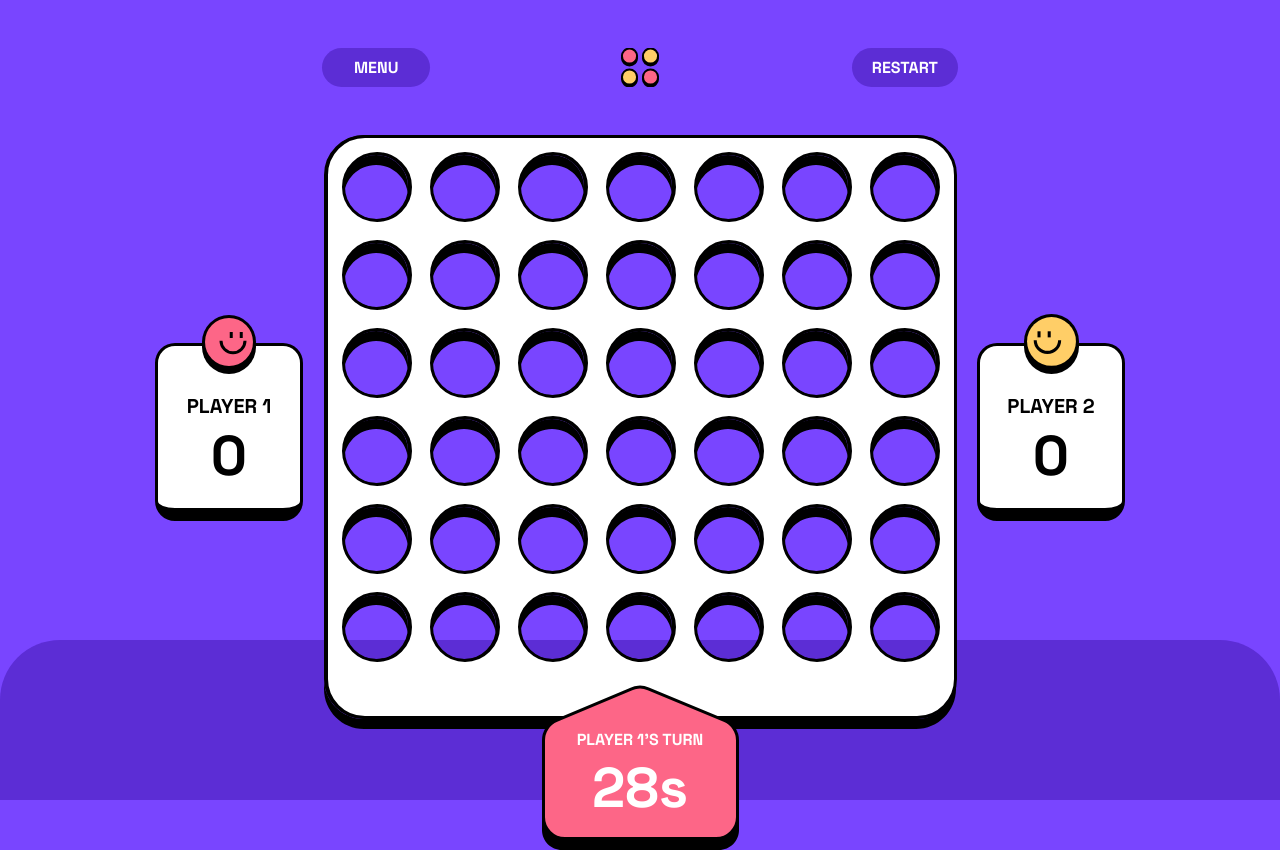
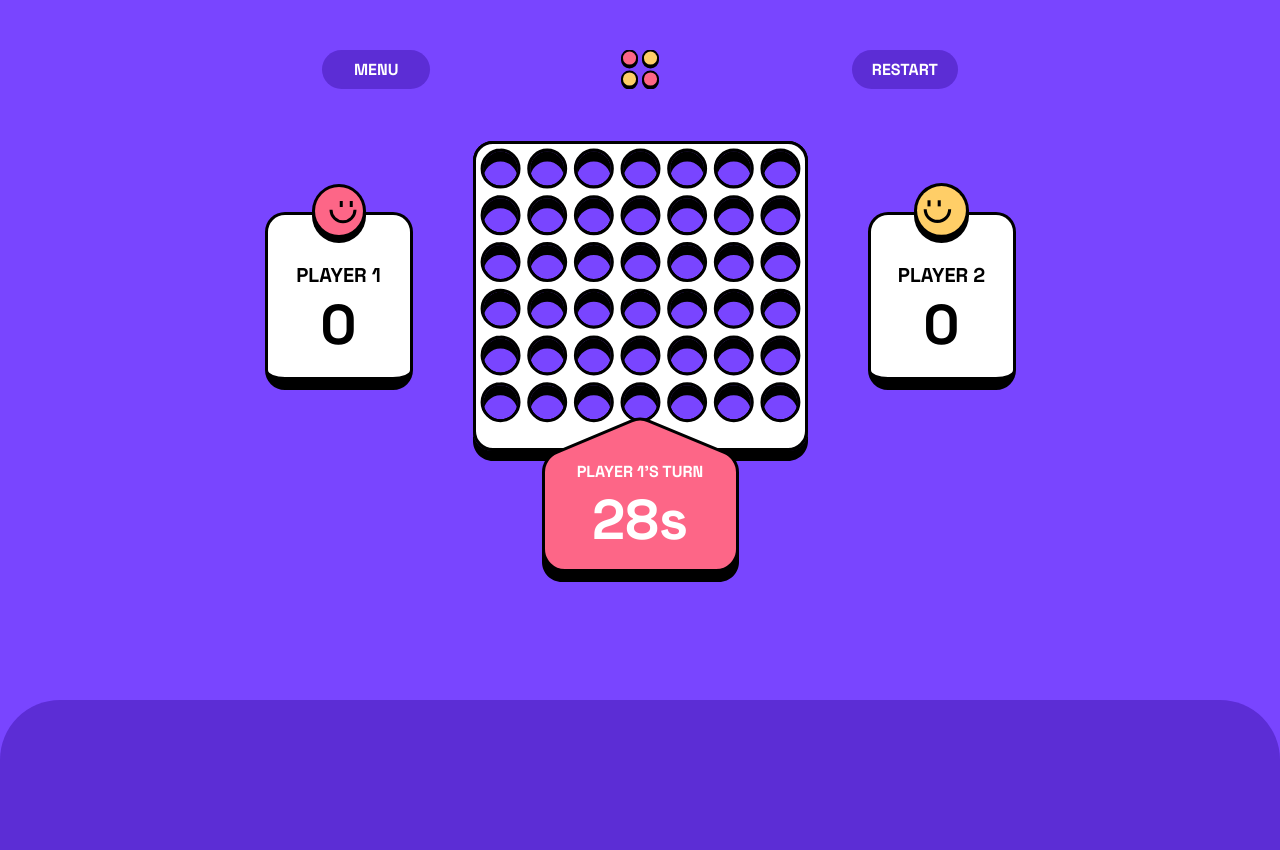
Before and after one commit to mgrevious/fem-connect-four-game, a React (Vite) app: page / in a window 1280 px wide. Both pictures are taken after a click on the button "PLAYER VS PLAYER". Built offline with nearby package versions, Linux system fonts and the light colour scheme.

Commit message:
Adjusted teh fixed background layer to be positioned via the distance from the topof the viewport.

```diff
--- a/src/features/game/components/Header/index.tsx
+++ b/src/features/game/components/Header/index.tsx
@@ -14,7 +14,7 @@
   return (
     <div>
       <nav
-        className={`${styles.menu} flex justify-between items-center mt-9 mb-6 lg:mt-12 lg:mb-10`}
+        className={`${styles.menu} flex justify-between items-center mt-9 mb-6 lg:mt-[50px] lg:mb-[44px]`}
       >
         <button
           onClick={() => {
--- a/src/features/game/components/Selector.tsx
+++ b/src/features/game/components/Selector.tsx
@@ -148,7 +148,7 @@
                 ></div>
 
                 <button
-                  className={`lg:opacity-0 ${
+                  className={`opacity-0 ${
                     !endGame && gridMap[selectedColumn].lastPosition !== 0
                       ? 'lg:hover:opacity-100'
                       : ''
--- a/src/features/game/components/display/WinnerDisplay.tsx
+++ b/src/features/game/components/display/WinnerDisplay.tsx
@@ -14,11 +14,11 @@
   const dispatch = useAppDispatch();
   const { gameWinner } = useAppSelector((state) => state.game);
   return (
-    <div className="w-full absolute -bottom-[139px] lg:-bottom-[139px] flex justify-center items-center z-20">
+    <div className="w-full absolute -bottom-[143px] lg:-bottom-[118px] flex justify-center items-center z-20">
       <div
-        className={`w-[291px] h-[196px] bg-white ${appStyles.borderNoHover} rounded-[20px] flex flex-col items-center py-5`}
+        className={`w-[291px] bg-white ${appStyles.borderNoHover} rounded-[20px] flex flex-col items-center pt-[19px] pb-[17px]`}
       >
-        <p className="text-center mb-1 font-bold uppercase text-base">
+        <p className="text-center font-bold uppercase text-base">
           player {gameWinner === PlayerName.PLAYER_ONE ? '1' : '2'}
         </p>{' '}
         <p className="text-center text-[56px] leading-[56px] mb-2 uppercase font-bold">
--- a/src/features/game/components/display/display.module.css
+++ b/src/features/game/components/display/display.module.css
@@ -2,12 +2,16 @@
   background-color: transparent;
   background-position: center center;
   background-repeat: no-repeat;
-  bottom: -105px;
+  bottom: -125px;
   height: 166px;
   left: 0;
   position: absolute;
   right: 0;
   width: 100%;
+
+  @media screen(sm) {
+    bottom: -105px;
+  }
   &.red {
     background-image: url('../../../../assets/images/turn-background-red.svg');
   }
--- a/src/features/game/game.module.css
+++ b/src/features/game/game.module.css
@@ -6,7 +6,7 @@
   height: 336px;
   width: 341px;
 
-  @media (min-width: 640px) {
+  @media screen(sm) {
     background-image: url('../../assets/images/board-layer-black-large.svg');
     height: 610px;
     width: 636px;
@@ -21,7 +21,7 @@
   height: 326px;
   width: 341px;
 
-  @media (min-width: 640px) {
+  @media screen(sm) {
     background-image: url('../../assets/images/board-layer-white-large.svg');
     height: 600px;
     width: 638px;
@@ -64,7 +64,7 @@
     background-position: center center;
   }
 
-  @media (min-width: 640px) {
+  @media screen(sm) {
     &.red {
       background-color: transparent;
       background-image: url('../../assets/images/counter-red-large.svg');
--- a/src/features/game/pages/Game.tsx
+++ b/src/features/game/pages/Game.tsx
@@ -36,7 +36,7 @@
             <Header />
           </header>
           <main className="flex flex-col justify-center items-center">
-            <div className="flex flex-col lg:flex-row lg:justify-between items-center gap-[19px]">
+            <div className="flex flex-col lg:flex-row lg:justify-between items-center gap-[19px] lg:gap-[57px]">
               <div className="order-1 lg:gap-0 lg:order-1 flex lg:block justify-between w-full">
                 <PlayerScore
                   className="ml-6 lg:ml-0"
@@ -59,7 +59,7 @@
         <InGameMenu />
         {currentView === AppView.GAME && (
           <div
-            className={`${bgColor} rounded-t-[60px] fixed w-full bottom-0 left-0 right-0 h-[30%] sm:h-[20%] lg:h-[20%] z-10`}
+            className={`${bgColor} rounded-t-[60px] fixed w-full top-[520px] sm:top-[800px] lg:top-[700px] h-5/6 left-0 right-0 z-10`}
           ></div>
         )}
       </FadeInContainer>
@@ -76,3 +76,5 @@
 };
 
 export default Game;
+
+// h-[20%] sm:h-[20%] lg:h-[20%]
```
